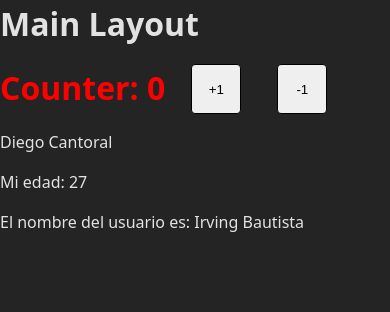
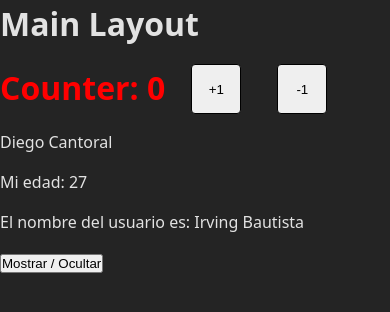
Before and after one commit to yair95Axity/git-react, a React (Vite) app: page / in a window 390 px wide. Shown: the top 312 px of the page. Built offline with nearby package versions, Linux system fonts and the light colour scheme.

Commit message:
add show phone component with button

```diff
--- /dev/null
+++ b/src/components/show-phone/ShowPhone.tsx
@@ -0,0 +1,20 @@
+
+import React, { useState } from 'react'
+
+export const ShowPhone = () => {
+    const telefono = 2132167885;
+    const [showPhone, setShowPhone] = useState(false)
+    return (
+        <div>
+
+            {
+                showPhone && <h1>Telefono: {telefono}</h1>
+            }
+
+            <button onClick={() => setShowPhone(!showPhone)} >
+                Mostrar / Ocultar
+            </button>
+
+        </div>
+    )
+}
--- a/src/layouts/MainLayout.tsx
+++ b/src/layouts/MainLayout.tsx
@@ -1,5 +1,6 @@
 import { Counter } from "../components/counter/Counter"
 import { ShowName } from "../components/show-name/ShowName"
+import { ShowPhone } from "../components/show-phone/ShowPhone"
 import { Text1 } from "../components/text1/Text1"
 import { Text2 } from "../components/text2/Text2"
 import styles from './MainLayout.module.css'
@@ -14,6 +15,7 @@ export const MainLayout = () => {
             <ShowName />
             <Text1 />
             <Text2 />
+            <ShowPhone/>
         </div>
     )
 }
```
